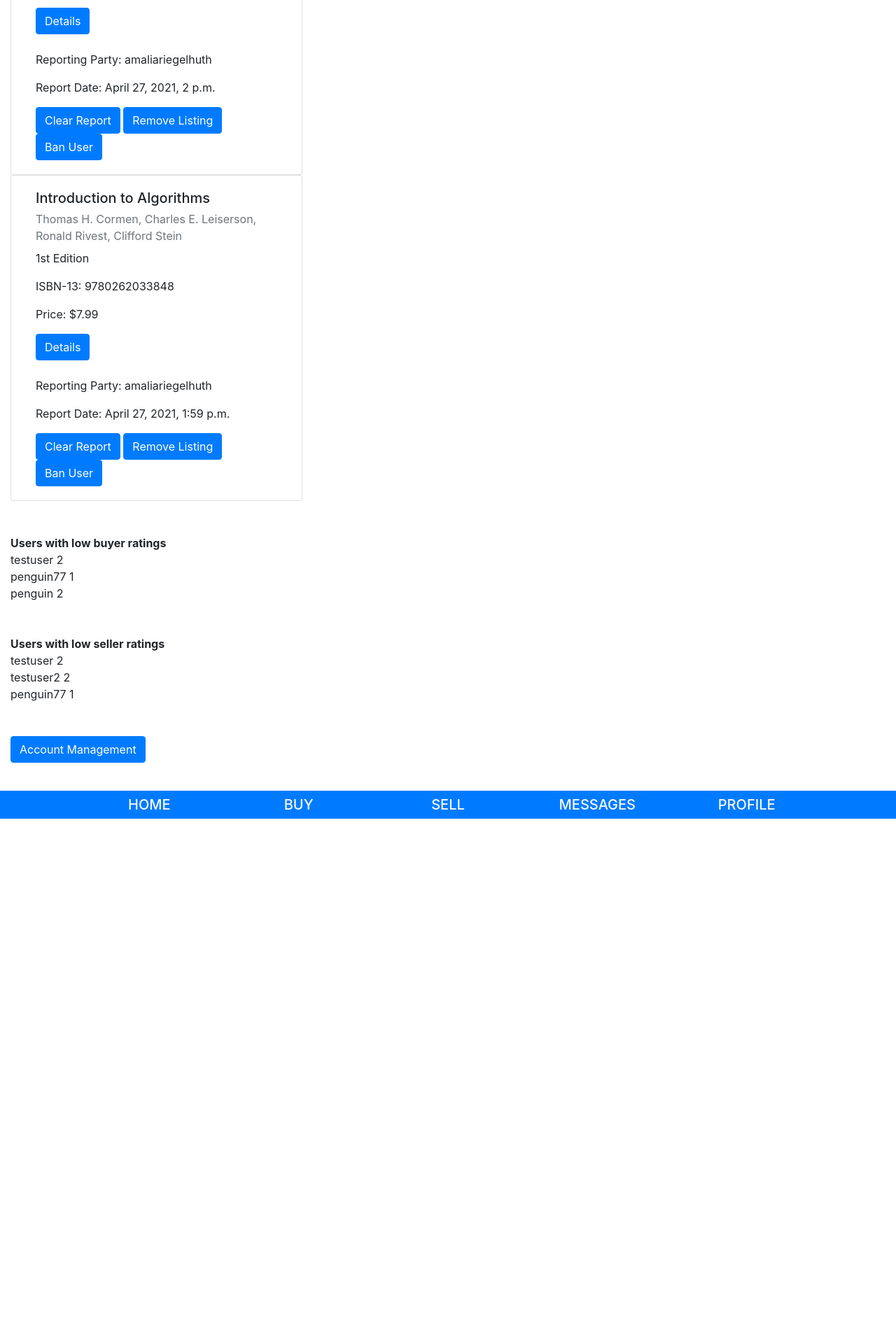
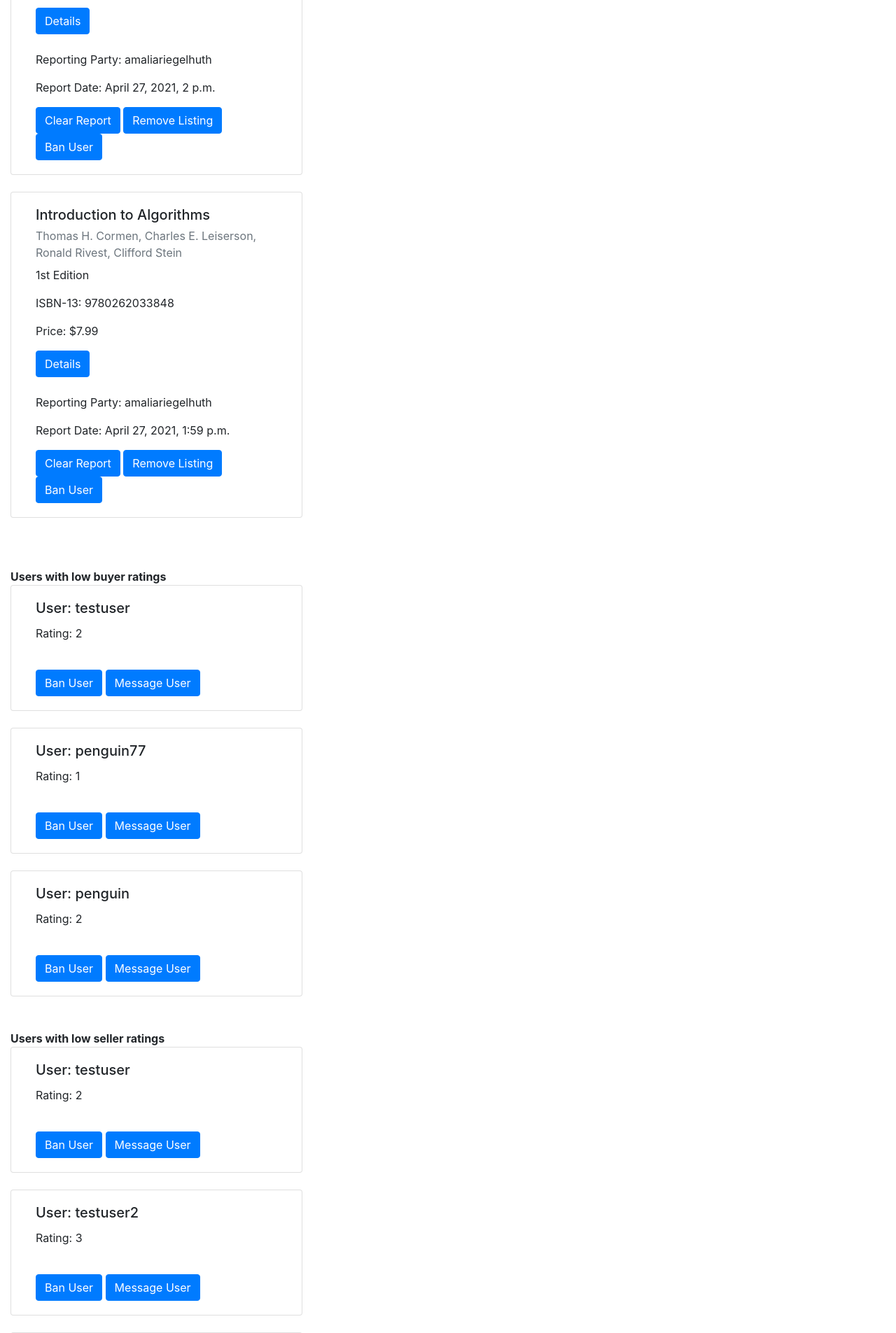
Before and after one commit to ADelCastillo1798/Oasis-Copy, a Django app: page /pages/admin/ in a window 1280 px wide. Shown: the part 504-2409 px from the top of the page at 70% size. Before the commit the page ends 1674 px from the top, so only its background shows below. Run offline with Django 3.2, Linux system fonts and the light colour scheme; a user stored in the database is signed in; data comes from the database, SQL or seed files in the repository; both versions use the stored data as it was after the commit; some libraries are stand-ins or nearby versions.

Commit message:
Format admin page

```diff
--- a/oasis/pages/templates/admin_view.html
+++ b/oasis/pages/templates/admin_view.html
@@ -41,7 +41,7 @@
 				<a href="{% url 'ban_user' object.user.id %}" class="btn btn-primary">Ban User</a>
 			</div>
 		</div>
-
+		<br/>
 
 		<!---
 		<div class="card col-sm-4 rounded">
@@ -63,17 +63,32 @@
 	<strong>Users with low buyer ratings</strong>
 	<br/>
 	{% for users in low_buyer %}
-		{{users.user}}
-		{{users.buyer_rating}}
+
+		<div class="card col-sm-4 rounded">
+			<div class="card-body">
+				<h5 class="card-title">User:  {{ users.user }}</h5>
+				<p class="card-text">Rating: {{ users.buyer_rating }}</p>
+				<br/>
+				<a href="{% url 'ban_user' users.user.id %}" class="btn btn-primary">Ban User</a>
+				<a href="{% url 'admin' %}" class="btn btn-primary">Message User</a>
+			</div>
+		</div>
 		<br/>
 	{% endfor %}
-	<br/>
+
 	<br/>
 	<strong>Users with low seller ratings</strong>
 	<br/>
 	{% for users in low_seller %}
-		{{users.user}}
-		{{users.seller_rating}}
+		<div class="card col-sm-4 rounded">
+			<div class="card-body">
+				<h5 class="card-title">User:  {{ users.user }}</h5>
+				<p class="card-text">Rating: {{ users.buyer_rating }}</p>
+				<br/>
+				<a href="{% url 'ban_user' users.user.id %}" class="btn btn-primary">Ban User</a>
+				<a href="{% url 'admin' %}" class="btn btn-primary">Message User</a>
+			</div>
+		</div>
 		<br/>
 	{% endfor %}
 	<br/>
```
Also changed, not shown: oasis/db.sqlite3.
